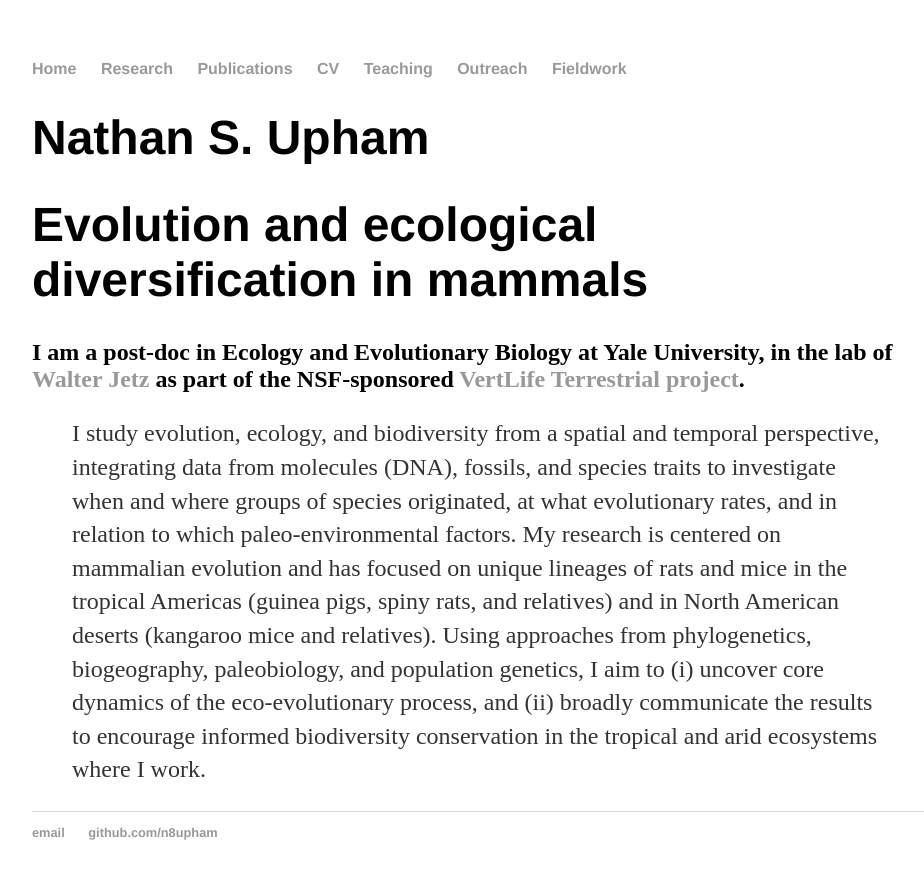
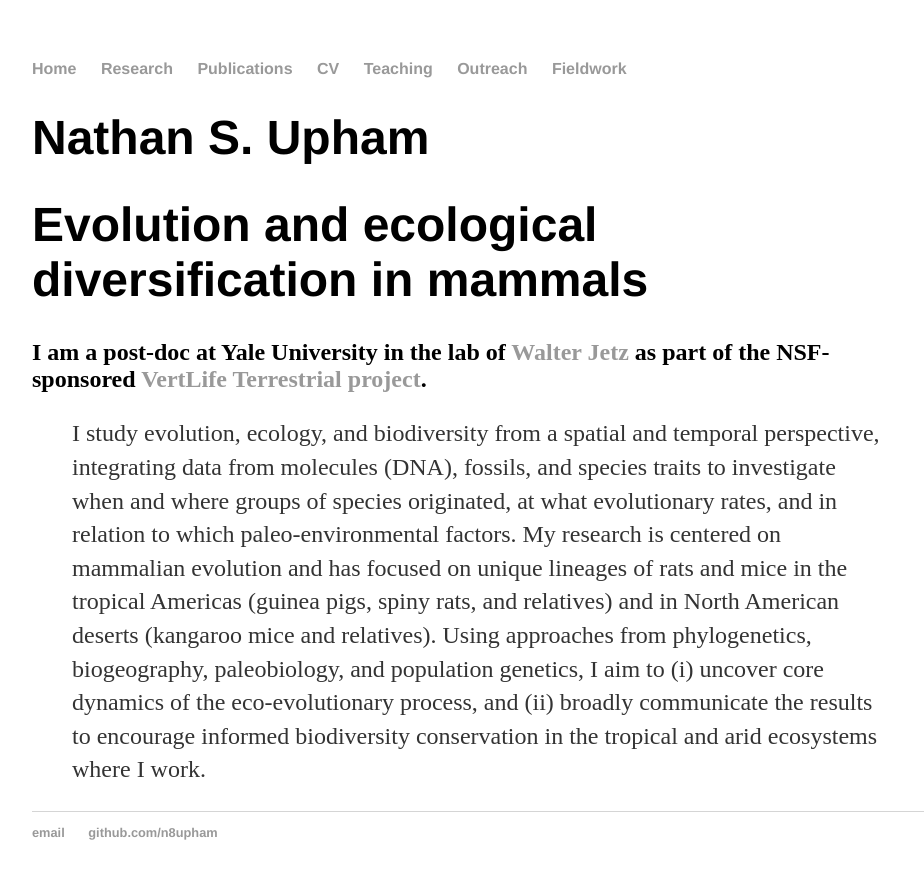
Before and after one commit to n8upham/n8upham.github.io, a Jekyll site: the page built from index.md, in a window 1280 px wide. Shown: the top 879 px of the page, without its empty margins (160-1084 px from the left). Built offline with Jekyll 4.4.1, drawn with Linux system fonts in a browser that asks for light colours.

Commit message:
Update index.md

```diff
--- a/index.md
+++ b/index.md
@@ -3,8 +3,9 @@
 title: Nate Upham, Home
 ---
 # Nathan S. Upham
+
 # Evolution and ecological diversification in mammals
 
-## I am a post-doc in Ecology and Evolutionary Biology at Yale University, in the lab of [Walter Jetz](http://jetzlab.yale.edu/) as part of the NSF-sponsored [VertLife Terrestrial project](http://vertlife.org/).
+## I am a post-doc at Yale University in the lab of [Walter Jetz](http://jetzlab.yale.edu/) as part of the NSF-sponsored [VertLife Terrestrial project](http://vertlife.org/).
 
 > I study evolution, ecology, and biodiversity from a spatial and temporal perspective, integrating data from molecules (DNA), fossils, and species traits to investigate when and where groups of species originated, at what evolutionary rates, and in relation to which paleo-environmental factors.  My research is centered on mammalian evolution and has focused on unique lineages of rats and mice in the tropical Americas (guinea pigs, spiny rats, and relatives) and in North American deserts (kangaroo mice and relatives).  Using approaches from phylogenetics, biogeography, paleobiology, and population genetics, I aim to (i) uncover core dynamics of the eco-evolutionary process, and (ii) broadly communicate the results to encourage informed biodiversity conservation in the tropical and arid ecosystems where I work.
```
